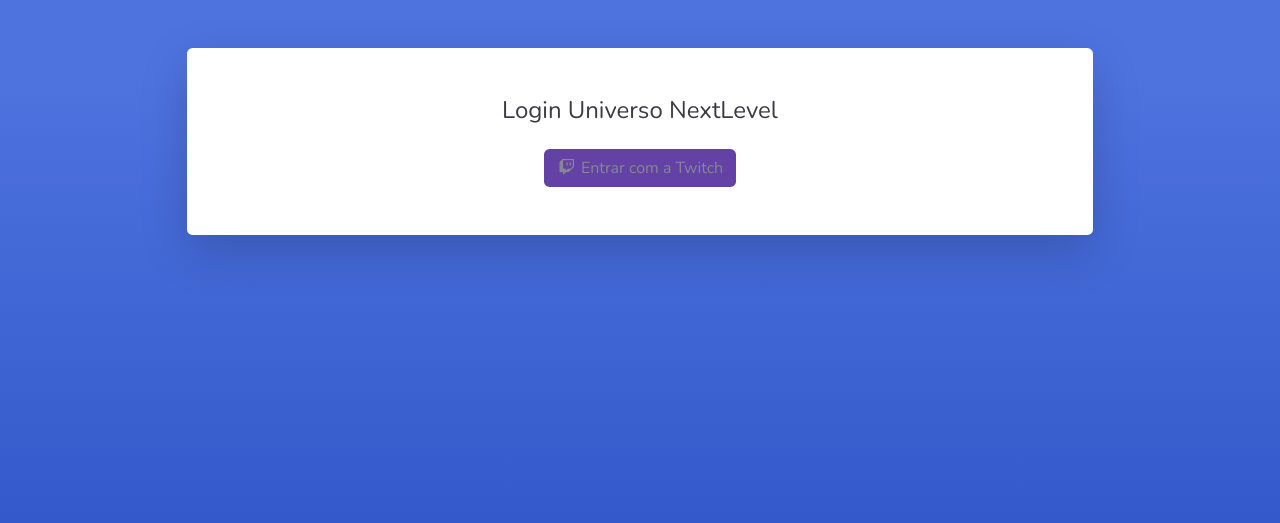
After one commit to leonextlevel/universo-nextlevel, a Django app: page /login/ in a window 1280 px wide. The commit adds this page. Shown: the top 523 px of the page. Run offline with Django 3.2, Linux system fonts and the light colour scheme; some libraries are stand-ins or nearby versions.

Commit message:
Autenticação de usuários com a Twitch

```diff
--- /dev/null
+++ b/universo_nextlevel/core/middlewares.py
@@ -0,0 +1,34 @@
+import requests
+
+from django.conf import settings
+
+
+class TwitchAuthenticationMiddleware:
+    def __init__(self, get_response):
+        self.get_response = get_response
+
+    def __call__(self, request):
+        try:
+            token = request.session['access_token']
+            validate_response = requests.get(settings.TWITCH_TOKEN_VALIDATE, headers={
+                'Authorization': f'Bearer {token}'
+            })
+            if validate_response.status_code != 200:
+                refresh_token = request.session['refresh_token']
+                token_params = {
+                    'client_id': settings.TWITCH_CLIENT_ID,
+                    'client_secret': settings.TWITCH_CLIENT_SECRET,
+                    'refresh_token': refresh_token,
+                    'grant_type': 'refresh_token',
+                }
+                revalidate_response = requests.post(
+                    settings.TWITCH_TOKEN_URL, params=token_params
+                )
+                if revalidate_response.status_code != 200:
+                    request.session.flush()
+        except KeyError:
+            request.session.flush()
+
+        response = self.get_response(request)
+
+        return response
--- /dev/null
+++ b/universo_nextlevel/core/templates/core/login.html
@@ -0,0 +1,75 @@
+{% load static %}
+<!DOCTYPE html>
+<html lang="en">
+
+<head>
+
+    <meta charset="utf-8">
+    <meta http-equiv="X-UA-Compatible" content="IE=edge">
+    <meta name="viewport" content="width=device-width, initial-scale=1, shrink-to-fit=no">
+    <meta name="description" content="">
+    <meta name="author" content="">
+
+    <title>Universo NextLevel - Login</title>
+
+    <!-- Custom fonts for this template-->
+    <script src="https://kit.fontawesome.com/f746da11e0.js" crossorigin="anonymous"></script>
+    <link
+        href="https://fonts.googleapis.com/css?family=Nunito:200,200i,300,300i,400,400i,600,600i,700,700i,800,800i,900,900i"
+        rel="stylesheet">
+
+    <!-- Custom styles for this template-->
+    <link href="{% static 'css/sb-admin-2.min.css' %}" rel="stylesheet">
+    <link href="{% static 'css/main.css' %}" rel="stylesheet">
+
+</head>
+
+<body class="bg-gradient-primary">
+
+    <div class="container">
+
+        <!-- Outer Row -->
+        <div class="row justify-content-center">
+
+            <div class="col-xl-10 col-lg-12 col-md-9">
+
+                <div class="card o-hidden border-0 shadow-lg my-5">
+                    <div class="card-body p-0">
+                        <!-- Nested Row within Card Body -->
+                        <div class="row">
+                            <div class="col-12">
+                                <div class="row justify-content-center p-5">
+                                    <div class="text-center col-12">
+                                        <h1 class="h4 text-gray-900 mb-4">Login Universo NextLevel</h1>
+                                    </div>
+                                    <hr>
+                                    <div class="col-12 text-center">
+                                        <a href="{% url 'twitch_authorize' %}" class="btn btn-twitch btn-user">
+                                            <i class="fab fa-twitch fa-fw"></i> Entrar com a Twitch
+                                        </a>
+                                    </div>
+                                </div>
+                            </div>
+                        </div>
+                    </div>
+                </div>
+
+            </div>
+
+        </div>
+
+    </div>
+
+    <!-- Bootstrap core JavaScript-->
+    <script src="{% static 'vendor/jquery/jquery.min.js' %}"></script>
+    <script src="{% static 'vendor/bootstrap/js/bootstrap.bundle.min.js' %}"></script>
+
+    <!-- Core plugin JavaScript-->
+    <script src="{% static 'vendor/jquery-easing/jquery.easing.min.js' %}"></script>
+
+    <!-- Custom scripts for all pages-->
+    <script src="{% static 'js/sb-admin-2.min.js' %}"></script>
+
+</body>
+
+</html>
--- /dev/null
+++ b/universo_nextlevel/core/urls.py
@@ -0,0 +1,14 @@
+from django.urls import path
+from django.conf import settings
+from django.conf.urls.static import static
+
+from .views import HomeView, LoginView, twitch_authorize
+from django.contrib.auth.views import LogoutView
+
+
+urlpatterns = [
+    path('', HomeView.as_view(), name='home'),
+    path('login/', LoginView.as_view(), name='login'),
+    path('logout/', LogoutView.as_view(), name='logout'),
+    path('authorize/', twitch_authorize, name="twitch_authorize"),
+]
--- /dev/null
+++ b/universo_nextlevel/core/views.py
@@ -0,0 +1,63 @@
+import requests
+
+from django.conf import settings
+from django.contrib import auth
+from django.shortcuts import redirect
+from django.urls.base import reverse
+from django.views.generic import (
+    TemplateView,
+)
+
+
+class HomeView(TemplateView):
+    template_name = 'core/home.html'
+
+
+class LoginView(TemplateView):
+    template_name = 'core/login.html'
+
+    def _generate_token(self, request):
+        code = request.GET.get('code', None)
+        if code is not None:
+            token_params = {
+                'client_id': settings.TWITCH_CLIENT_ID,
+                'client_secret': settings.TWITCH_CLIENT_SECRET,
+                'code': code,
+                'redirect_uri': settings.TWITCH_REDIRECT_URI,
+                'grant_type': 'authorization_code',
+            }
+            response = requests.post(settings.TWITCH_TOKEN_URL, params=token_params)
+            if response.ok:
+                credentials = response.json()
+                request.session['refresh_token'] = credentials['refresh_token']
+                request.session['access_token'] = credentials['access_token']
+                return request.session['access_token']
+        return None
+
+    def _get_token(self, request):
+        try:
+            return request.session['access_token']
+        except KeyError:
+            return self._generate_token(request)
+
+    def get(self, request, *args, **kwargs):
+        redirect_url = request.GET.get('next') or reverse(settings.LOGIN_REDIRECT_URL)
+        if request.user.is_authenticated:
+            return redirect(redirect_url)
+        token = self._get_token(request)
+        if token is not None:
+            user = auth.authenticate(request, token=token)
+            auth.login(request, user)
+            return redirect(redirect_url)
+        return super().get(request, *args, **kwargs)
+
+
+def twitch_authorize(request):
+    url = (
+        f'{settings.TWITCH_AUTHORIZE_URL}?'
+        f'client_id={settings.TWITCH_CLIENT_ID}&'
+        f'redirect_uri={settings.TWITCH_REDIRECT_URI}&'
+        'response_type=code&'
+        'scope=channel_read'
+    )
+    return redirect(url)
--- a/universo_nextlevel/static/css/main.css
+++ b/universo_nextlevel/static/css/main.css
@@ -4,3 +4,7 @@
     height: 100px;
     width: 100px;
 }
+
+.btn-twitch {
+    background-color: #6441a5 !important;
+}
--- a/universo_nextlevel/urls.py
+++ b/universo_nextlevel/urls.py
@@ -4,11 +4,9 @@ from django.urls.conf import include
 from django.conf import settings
 from django.conf.urls.static import static
 
-from universo_nextlevel.personagem.views import HomeView
-
 
 urlpatterns = [
-    path('', HomeView.as_view(), name='home'),
+    path('', include('universo_nextlevel.core.urls')),
     path('admin/', admin.site.urls),
     path('personagem/', include('universo_nextlevel.personagem.urls')),
 ]
```
Also changed, not shown: requirements-dev.txt (+32 -0 lines), requirements.txt (+24 -0 lines), universo_nextlevel/core/authbackends.py (added, +38 -0 lines), universo_nextlevel/personagem/views.py (+7 -9 lines), universo_nextlevel/settings.py (+21 -1 lines), universo_nextlevel/templates/base.html (+15 -1 lines), universo_nextlevel/core/__init__.py (added), universo_nextlevel/core/templates/core/home.html (renamed from universo_nextlevel/templates/home.html), 1 other file.
